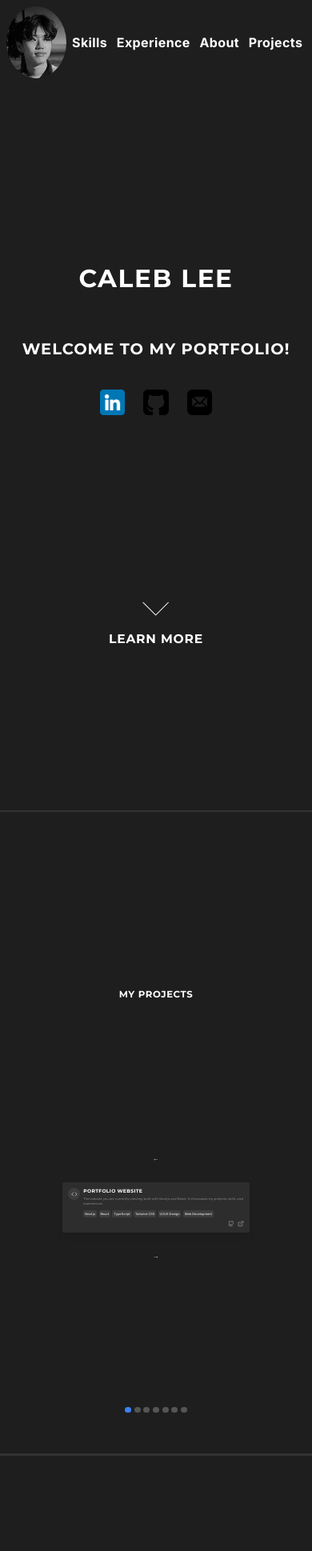
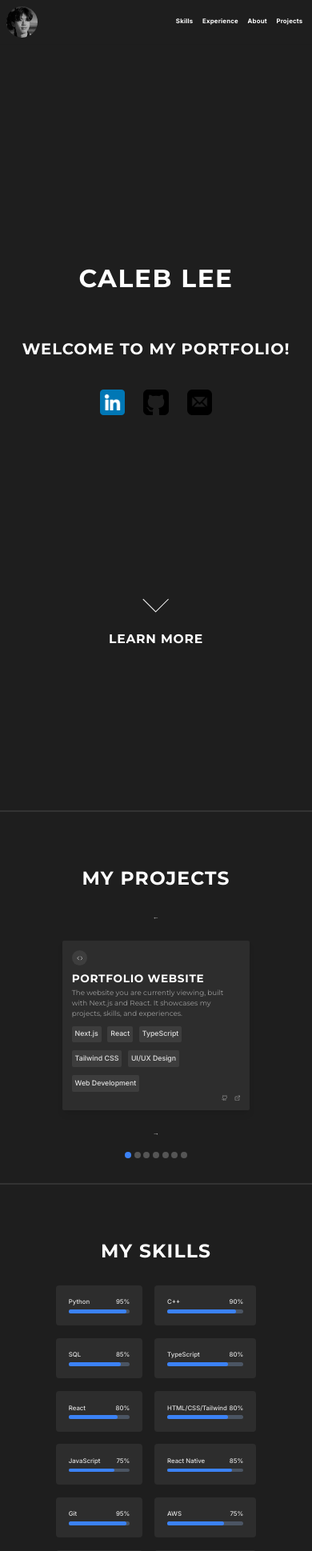
Before and after one commit to calebjlee/personal-website, a Next.js app: page / in a window 390 px wide. Shown: the top 1939 px of the page at 80% size. Built offline with nearby package versions, Linux system fonts and the light colour scheme.

Commit message:
updated mobile ui

```diff
--- a/styles/Home.module.css
+++ b/styles/Home.module.css
@@ -219,13 +219,13 @@
 }
 
 .skillName {
-  font-size: 0.8vw + 0.1vh;
+  font-size: 1vw;
   font-weight: 500;
   white-space: nowrap;
 }
 
 .skillLevel {
-  font-size: 0.9vw;
+  font-size: 1vw;
   font-weight: 500;
   white-space: nowrap;
 }
@@ -314,6 +314,14 @@
     padding: 4vw;
   }
 
+  .section {
+    padding: 8vw 4vw;
+  }
+
+  .sectionTitle {
+    font-size: 6vw;
+  }
+
   .socialIcons {
     gap: 6vw;
   }
@@ -337,6 +345,7 @@
     flex-direction: column;
     align-items: stretch;
     gap: 6vw;
+    min-height: 20vh;
   }
 
   .projectCard {
@@ -366,25 +375,37 @@
     transform: none; /* Disable scaling on mobile to avoid overflow on hover */
   }
 
+  .skillName {
+    font-size: 2vw;
+  }
+
+  .skillLevel {
+    font-size: 2vw;
+  }
+
   /* Experience & education */
   .experienceList,
   .educationList {
-    width: 90vw; /* Full width on mobile */
+    width: 80vw; /* Full width on mobile */
   }
 
   .experienceTitle,
   .educationDegree {
-    font-size: 5vw;
+    font-size: 4vw;
   }
 
   .experienceCompany,
   .educationSchool,
   .experienceDescription,
   .educationDescription {
-    font-size: 4vw;
+    font-size: 3vw;
   }
 
   .projectsLink {
     font-size: 5vw;
   }
+
+  .divider {
+    margin-bottom: 4vh;
+  }
 }
--- a/styles/header.module.css
+++ b/styles/header.module.css
@@ -12,8 +12,8 @@
 }
 
 .logo {
-  width: 5vw + 0.1vh; /* Scale width to viewport width */
-  height: 5vw + 0.1vh; /* Scale height to viewport width */
+  width: 5vw; /* Scale width to viewport width */
+  height: 5vw; /* Scale height to viewport width */
   object-fit: cover;
   border-radius: 50%;
 }
@@ -30,9 +30,19 @@
   text-decoration: none;
   padding: 0.5vw 1vw; /* Scale padding to viewport width */
   font-weight: bold;
-  font-size: 1vw + 0.05vh;
+  font-size: 1vw;
 }
 
 .navLink:hover {
   color: #ffffff;
 }
+
+@media (max-width: 768px) {
+  .logo {
+    width: 10vw; /* Scale width to viewport width */
+    height: 10vw; /* Scale height to viewport width */
+  }
+  .navLink {
+    font-size: 2vw;
+  }
+}
--- a/styles/projects.module.css
+++ b/styles/projects.module.css
@@ -225,3 +225,50 @@
 .projectLink:hover {
   color: #ffffff;
 }
+
+@media (max-width: 768px) {
+
+  .title {
+    font-size: 5vw;
+  }
+
+  .projectsContainer {
+    min-height: 50vh;
+  }
+
+  .projectCard {
+    padding: 3vw;
+  }
+
+  .projectHeader {
+    flex-direction: column;
+    gap: 1.5vw;
+  }
+
+  .projectIcon {
+    padding: 1.5vw;
+  }
+
+  .projectTitle {
+    font-size: 3.5vw;
+  }
+
+  .projectDescription {
+    font-size: 2.25vw;
+  }
+
+  .projectTags {
+    gap: 1vw;
+  }
+
+  .tag {
+    margin-right: 1vw;
+    margin-top: 1.5vw;
+    padding: 1vw;
+    font-size: 2.25vw;
+  }
+
+  .projectFooter {
+    gap: 2vw;
+  }
+}
```
